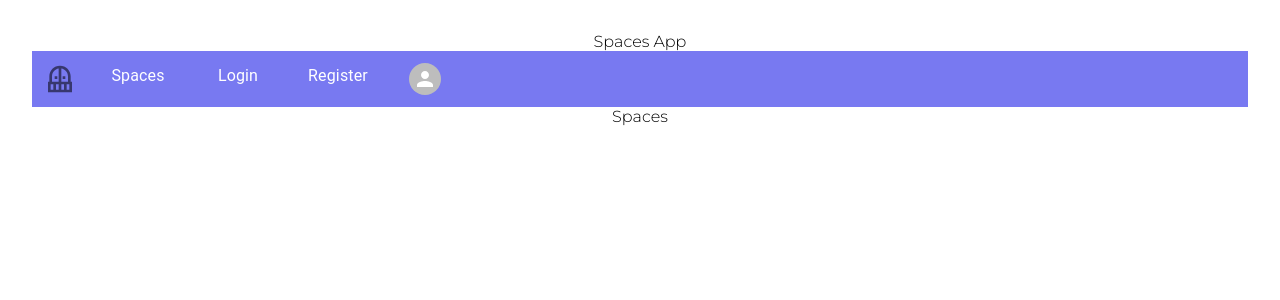
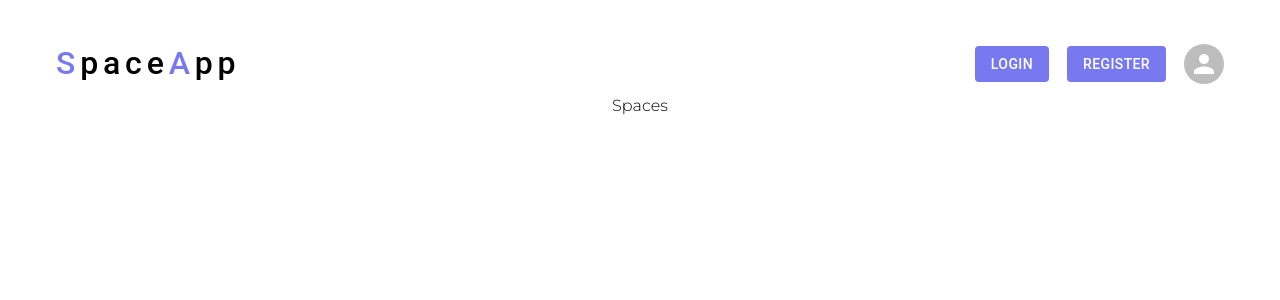
Before and after one commit to Paularix/spacesApp, a React (Vite) app in the folder frontSpaces/: page /spaces in a window 1280 px wide. Shown: the top 300 px of the page. Built offline with nearby package versions, Linux system fonts and the light colour scheme.

Commit message:
App Bar / Navbar Terminada y algunos cambios en la Landing

```diff
--- a/frontSpaces/src/App.jsx
+++ b/frontSpaces/src/App.jsx
@@ -15,11 +15,7 @@ function App() {
 
   return (
     <GlobalContext.Provider value={null}>
-
       <div className="app">
-
-        Spaces App
-
         <Menu/>
         <Routes>
           <Route path="/" element={<Landing />}/>
--- a/frontSpaces/src/components/Menu.jsx
+++ b/frontSpaces/src/components/Menu.jsx
@@ -1,62 +1,150 @@
-import * as React from 'react'
-import Box from '@mui/material/Box'
-import Typography from '@mui/material/Typography'
-import { Link } from 'react-router-dom'
+import * as React from 'react';
+import AppBar from '@mui/material/AppBar';
+import Box from '@mui/material/Box';
+import Toolbar from '@mui/material/Toolbar';
+import IconButton from '@mui/material/IconButton';
+import Typography from '@mui/material/Typography';
+import Menu from '@mui/material/Menu';
+import Stack from '@mui/material/Stack';
+import Container from '@mui/material/Container';
+import Avatar from '@mui/material/Avatar';
+import Button from '@mui/material/Button';
+import Tooltip from '@mui/material/Tooltip';
+import MenuItem from '@mui/material/MenuItem';
+import BalconyIcon from '@mui/icons-material/Balcony';
+import { Link } from 'react-router-dom';
+
+const pages = [];
+const settings = ['Profile', 'Logout'];
+
+function ResponsiveAppBar() {
+    const [anchorElNav, setAnchorElNav] = React.useState(null);
+    const [anchorElUser, setAnchorElUser] = React.useState(null);
+
+    const handleOpenNavMenu = (event) => {
+        setAnchorElNav(event.currentTarget);
+    };
+    const handleOpenUserMenu = (event) => {
+        setAnchorElUser(event.currentTarget);
+    };
+
+    const handleCloseNavMenu = () => {
+        setAnchorElNav(null);
+    };
+
+    const handleCloseUserMenu = () => {
+        setAnchorElUser(null);
+    };
+
+    const authButton = {
+        boxShadow: 'none',
+        background: '#7879F1',
+        marginRight: '18px'
+    }
+    return (
+        <AppBar position="static" elevation={0} style={{ backgroundColor: '#ffffff' }}>
+            <Container maxWidth="xl">
+                <Toolbar disableGutters>
+                    <Link to="/" style={{ textDecoration: 'none'}}>
+
+                        <Typography
+                            variant="h6"
+                            noWrap
+                            component="a"
+                            sx={{
+                                mr: 2,
+                                display: { xs: 'none', md: 'flex' },
+                                letterSpacing: '.3rem',
+                                color: 'black',
+                                fontSize: '32px',
+                                textDecoration: 'none',
+                            }}
+                        >
+                            <span className='colored'>S</span> pace  <span className='colored'>A</span>pp
+                        </Typography>
+                    </Link>
+                    <Box sx={{ flexGrow: 1, display: { xs: 'flex', md: 'none' } }}>
 
 
-import Avatar from '@mui/material/Avatar'
-import BalconyIcon from '@mui/icons-material/Balcony'
+                    </Box>
+                    <BalconyIcon sx={{ display: { xs: 'flex', md: 'none' }, mr: 1 }} />
+                    <Typography
+                        variant="h5"
+                        noWrap
+                        component="a"
+                        href=""
+                        sx={{
+                            mr: 2,
+                            display: { xs: 'flex', md: 'none' },
+                            flexGrow: 1,
+                            letterSpacing: '.3rem',
+                            color: 'inherit',
+                            textDecoration: 'none',
+                        }}
+                    >
+                        Space App
+                    </Typography>
+                    <Box sx={{ flexGrow: 1, display: { xs: 'none', md: 'flex' } }}>
+                        {pages.map((page, index) => (
+                            <Button
+                                key={index}
+                                onClick={handleCloseNavMenu}
+                                sx={{ my: 2, color: 'white', display: 'block' }}
+                            >
+                                {page}
+                            </Button>
+                        ))}
+                    </Box>
 
-import Menu from '@mui/material/Menu';
-import MenuItem from '@mui/material/MenuItem';
-import ListItemIcon from '@mui/material/ListItemIcon';
-import Divider from '@mui/material/Divider';
-import IconButton from '@mui/material/IconButton';
-import Tooltip from '@mui/material/Tooltip';
-import PersonAdd from '@mui/icons-material/PersonAdd';
-import Settings from '@mui/icons-material/Settings';
-import Logout from '@mui/icons-material/Logout';
+                    <Box sx={{ flexGrow: 0 }}>
+                        <Link to="/login" style={{ textDecoration: 'none'}}>
+                            <Button variant="contained" style={authButton}>Login</Button>
+                        </Link>
+                        <Link to="/register" style={{ textDecoration: 'none'}}>
+                            <Button variant="contained" style={authButton}>Register</Button>
+                        </Link>
+                        <Tooltip title="Open settings">
+                            <IconButton onClick={handleOpenUserMenu} sx={{ p: 0 }}>
+                                <Avatar alt="Remy Sharp" />
+                            </IconButton>
+                        </Tooltip>
+                        <Menu
+                            sx={{ mt: '45px' }}
+                            id="menu-appbar"
+                            anchorEl={anchorElUser}
+                            anchorOrigin={{
+                                vertical: 'top',
+                                horizontal: 'right',
+                            }}
+                            keepMounted
+                            transformOrigin={{
+                                vertical: 'top',
+                                horizontal: 'right',
+                            }}
+                            open={Boolean(anchorElUser)}
+                            onClose={handleCloseUserMenu}
+                        >
+                            {settings.map((setting, index) => (
+                                setting == "Profile"
+                                    ? (
+                                        <Link key={setting} style={{ textDecoration: 'none', color: 'black' }} to="/profile">
+                                            <MenuItem key={setting} onClick={handleCloseUserMenu}>
+                                                <Typography textAlign="center">{setting}</Typography>
+                                            </MenuItem>
+                                        </Link>
+                                    )
+                                    : (
+                                        <MenuItem key={index} onClick={handleCloseUserMenu}>
+                                            <Typography textAlign="center">{setting}</Typography>
+                                        </MenuItem>
+                                    )
 
-const Navigation = () => {
-
-    return (
-        <div className="nav">
-            <Box sx={{ display: 'flex', alignItems: 'center', textAlign: 'center' }}>
-                <Link to="/">
-                    <IconButton
-                        size="large"
-                        sx={{ ml: 0 }}
-                    >
-                        <BalconyIcon sx={{ width: 32, height: 32 }}></BalconyIcon>
-                    </IconButton>
-
-                </Link>
-
-                <Link to="/spaces" className="nav-link">
-                    <Typography sx={{ minWidth: 100 }}>Spaces</Typography>
-                </Link>
-
-                <Link to="/login" className="nav-link">
-                    <Typography sx={{ minWidth: 100 }}>Login</Typography>
-                </Link>
-
-                <Link to="/register" className="nav-link">
-                    <Typography sx={{ minWidth: 100 }}>Register</Typography>
-                </Link>
-
-
-                <Link to="/profile">
-                    <IconButton
-                        size="small"
-                        sx={{ ml: 2 }}
-                    >
-                        <Avatar sx={{ width: 32, height: 32 }}></Avatar>
-                    </IconButton>
-                </Link>
-
-            </Box>
-        </div>
+                            ))}
+                        </Menu>
+                    </Box>
+                </Toolbar>
+            </Container>
+        </AppBar>
     );
 }
-
-export default Navigation
+export default ResponsiveAppBar;
--- a/frontSpaces/src/pages/Landing.css
+++ b/frontSpaces/src/pages/Landing.css
@@ -7,19 +7,12 @@
 }
 
 .landing-page-container {
-    margin-top: 2rem;
     position: relative;
     display: flex;
     flex-direction: column;
     align-items: center;
     justify-content: center;
     height: 100%;
-}
-
-.page-title {
-    margin-top: 2rem;
-    margin-bottom: 2rem;
-    font-size: 55px;
 }
 
 .colored {
--- a/frontSpaces/src/pages/Landing.jsx
+++ b/frontSpaces/src/pages/Landing.jsx
@@ -30,7 +30,6 @@ export const Landing = () => {
 
     <div className='landing-page'>
       <h1 className='page-title'>
-        <span className='colored'>S</span>pace <span className='colored'>A</span>pp
       </h1>
       <div className='landing-page-container'>
         <Box
```
